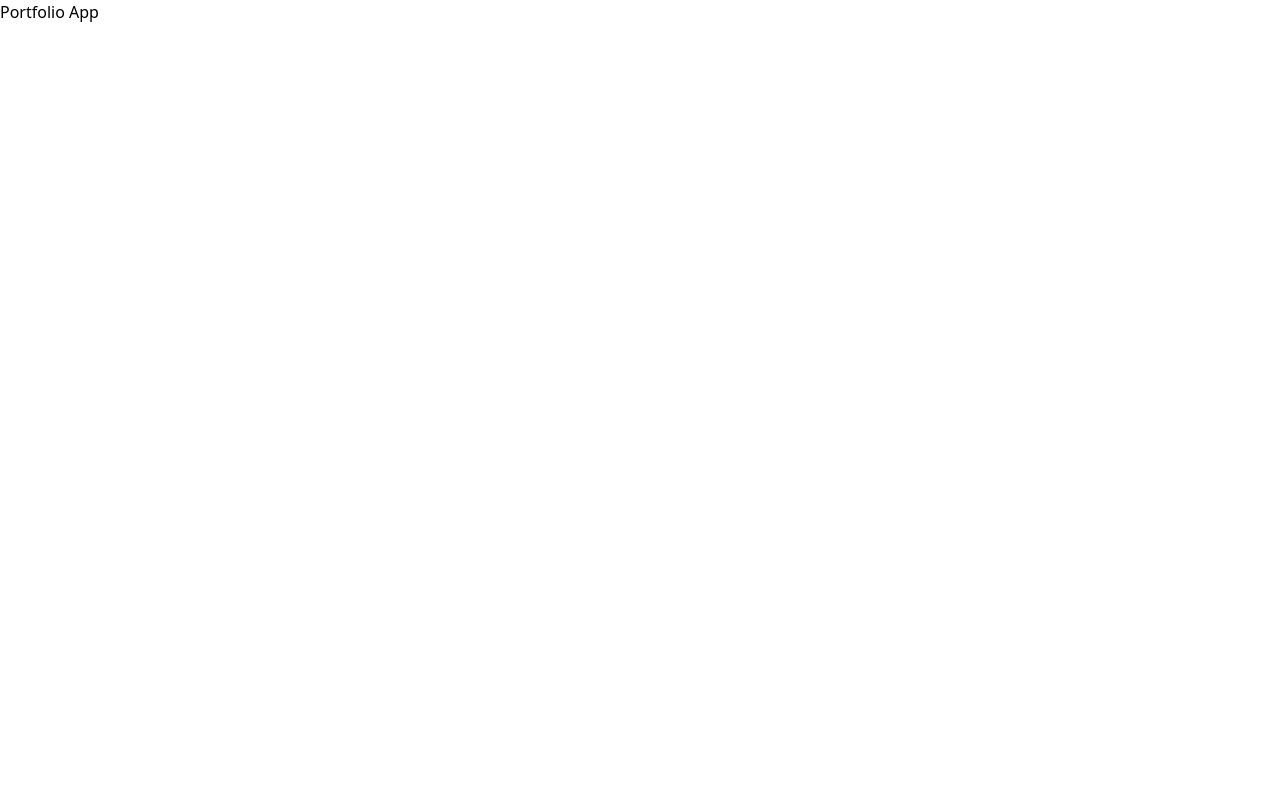
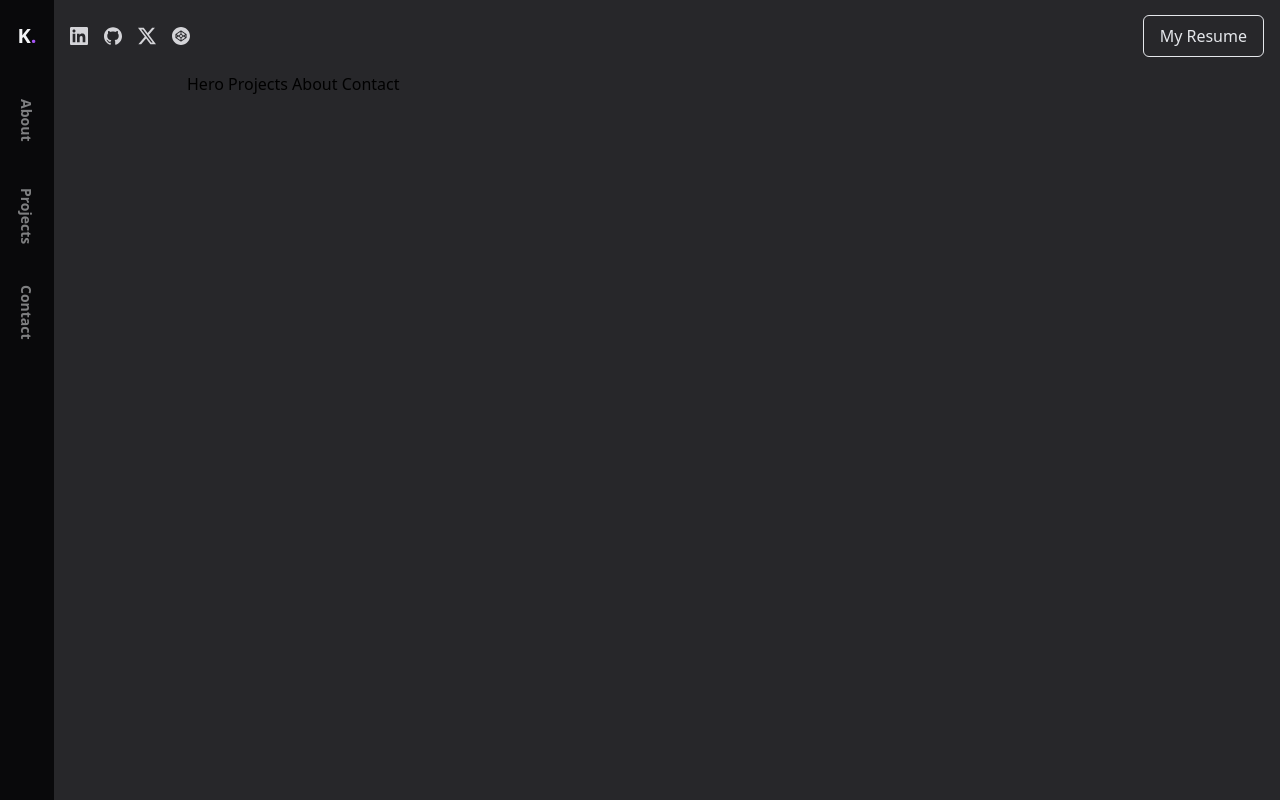
Before and after one commit to karlpnord/portfolio, a React (Vite) app: page / in a window 1280 px wide. Built offline with nearby package versions, Linux system fonts and the light colour scheme.

Commit message:
Header and SideNav components

```diff
--- a/index.html
+++ b/index.html
@@ -3,7 +3,7 @@
   <head>
     <meta charset="UTF-8" />
     <meta name="viewport" content="width=device-width, initial-scale=1.0" />
-    <title>Vite + React + TS</title>
+    <title>Karl Nordgaard Porfolio</title>
   </head>
   <body>
     <div id="root"></div>
--- a/package.json
+++ b/package.json
@@ -10,8 +10,12 @@
     "preview": "vite preview"
   },
   "dependencies": {
+    "motion": "^11.13.5",
     "react": "^18.3.1",
-    "react-dom": "^18.3.1"
+    "react-dom": "^18.3.1",
+    "react-icons": "^5.4.0",
+    "react-router-dom": "^7.0.2",
+    "tailwind-scrollbar": "^3.1.0"
   },
   "devDependencies": {
     "@eslint/js": "^9.15.0",
--- a/src/App.tsx
+++ b/src/App.tsx
@@ -1,7 +1,19 @@
+import Header from './components/header/Header';
+import SideNav from './components/header/SideNav';
+
 const App = () => {
   return (
-    <div>
-      Portfolio App
+    <div className='grid grid-cols-[54px_1fr]'>
+      <SideNav />
+      <main className='bg-zinc-800'>
+        <Header />
+        <div className='mx-auto max-w-5xl px-4 md:px-8 space-y-32 pb-24'>
+          Hero
+          Projects
+          About
+          Contact
+        </div>
+      </main>
     </div>
   );
 };
--- /dev/null
+++ b/src/components/buttons/OutlineButton.tsx
@@ -0,0 +1,16 @@
+import { ReactNode } from 'react';
+
+interface Props {
+  handler: () => void;
+  children: ReactNode;
+}
+
+const OutlineButton = ({ handler, children }: Props) => {
+  return (
+    <button onClick={handler} className='text-gray-200 border border-gray-200 px-4 py-2 rounded-md font-medium hover:bg-gray-200 hover:text-zinc-900 transition-colors'>
+      {children}
+    </button>
+  );
+};
+
+export default OutlineButton;
--- /dev/null
+++ b/src/components/header/Header.tsx
@@ -0,0 +1,13 @@
+import MyLinks from '../../util/MyLinks';
+import OutlineButton from '../buttons/OutlineButton';
+
+const Header = () => {
+  return (
+    <header className='h-[72px] px-4 flex items-center justify-between sticky top-0 z-20 bg-zinc-800 backdrop-blur-md'>
+      <MyLinks />
+      <OutlineButton handler={() => window.open('/Karl_Petter_Nordgaard_CV.pdf')}>My Resume</OutlineButton>
+    </header>
+  );
+};
+
+export default Header;
--- /dev/null
+++ b/src/components/header/SideNav.tsx
@@ -0,0 +1,66 @@
+import { useEffect, useState } from 'react';
+import { motion } from 'framer-motion';
+import SideNavLink from './SideNavLink';
+
+const SideNav = () => {
+  const [selected, setSelected] = useState('');
+
+  useEffect(() => {
+    const sections = document.querySelectorAll('.section-wrapper');
+
+    const options = {
+      threshold: 0.3,
+    };
+
+    const callback = (entries: any) => {
+      entries.forEach((entry: any) => {
+        if (entry.isIntersecting) {
+          setSelected(entry.target.id);
+        }
+      });
+    };
+
+    const observer = new IntersectionObserver(callback, options);
+
+    sections.forEach((section) => observer.observe(section));
+  }, []);
+
+  return (
+    <motion.nav
+      initial={{ x: -70 }}
+      animate={{ x: 0 }}
+      transition={{ duration: 0.5 }}
+      className='scrollbar-none bg-zinc-950 h-screen sticky top-0 left-0 z-20 flex flex-col items-center'
+    >
+      <span className='shrink-0 text-xl font-bold text-gray-100 leading-[1] size-10 flex items-center justify-center my-4'>
+        K<span className='text-purple-500'>.</span>
+      </span>
+      <SideNavLink
+        selected={selected}
+        setSelected={setSelected}
+        value='about'
+        href='#about'
+      >
+        About
+      </SideNavLink>
+      <SideNavLink
+        selected={selected}
+        setSelected={setSelected}
+        value='projects'
+        href='#projects'
+      >
+        Projects
+      </SideNavLink>
+      <SideNavLink
+        selected={selected}
+        setSelected={setSelected}
+        value='contact'
+        href='#contact'
+      >
+        Contact
+      </SideNavLink>
+    </motion.nav>
+  );
+};
+
+export default SideNav;
--- /dev/null
+++ b/src/components/header/SideNavLink.tsx
@@ -0,0 +1,43 @@
+import { Dispatch, SetStateAction } from 'react';
+import { motion } from 'framer-motion';
+import { Link } from 'react-router-dom';
+
+interface Props {
+  selected: string;
+  setSelected: Dispatch<SetStateAction<string>>;
+  href: string;
+  children: string;
+  value: string;
+}
+
+const SideNavLink = ({
+  setSelected,
+  selected,
+  children,
+  href,
+  value,
+}: Props) => {
+  return (
+    <motion.div
+      initial={{ x: -70 }}
+      animate={{ x: 0 }}
+      transition={{ duration: 0.5, delay: 0.1 }}
+    >
+      <Link
+        to={href}
+        onClick={() => {
+          setSelected(value);
+        }}
+        className={`[writing-mode:vertical-rl] h-24 shrink-0 flex items-center justify-center border-r-2 font-semibold text-sm text-gray-100 transition-all p-4 ${
+          selected === value
+            ? 'bg-zinc-800 border-purple-500 opacity-100'
+            : 'border-transparent hover:border-r-zinc-50 opacity-50 hover:bg-zinc-900'
+        }`}
+      >
+        {children}
+      </Link>
+    </motion.div>
+  );
+};
+
+export default SideNavLink;
--- a/src/main.tsx
+++ b/src/main.tsx
@@ -2,9 +2,12 @@ import { StrictMode } from 'react';
 import { createRoot } from 'react-dom/client';
 import './index.css';
 import App from './App.tsx';
+import { BrowserRouter } from 'react-router-dom';
 
 createRoot(document.getElementById('root')!).render(
   <StrictMode>
-    <App />
+    <BrowserRouter>
+      <App />
+    </BrowserRouter>
   </StrictMode>,
 );
--- /dev/null
+++ b/src/util/MyLinks.tsx
@@ -0,0 +1,41 @@
+import { SiLinkedin, SiGithub, SiX, SiCodepen } from 'react-icons/si';
+import { Link } from 'react-router-dom';
+
+const MyLinks = () => (
+  <div className='flex items-center text-lg gap-4'>
+    <Link
+      className='text-zinc-300 hover:text-purple-500 transition-colors'
+      to='https://www.linkedin.com'
+      target='_blank'
+      rel='nofollow'
+    >
+      <SiLinkedin />
+    </Link>
+    <Link
+      className='text-zinc-300 hover:text-purple-500 transition-colors'
+      to='https://www.github.com'
+      target='_blank'
+      rel='nofollow'
+    >
+      <SiGithub />
+    </Link>
+    <Link
+      className='text-zinc-300 hover:text-purple-500 transition-colors'
+      to='https://www.x.com'
+      target='_blank'
+      rel='nofollow'
+    >
+      <SiX />
+    </Link>
+    <Link
+      className='text-zinc-300 hover:text-purple-500 transition-colors'
+      to='https://www.codepen.io'
+      target='_blank'
+      rel='nofollow'
+    >
+      <SiCodepen />
+    </Link>
+  </div>
+);
+
+export default MyLinks;
--- a/tailwind.config.js
+++ b/tailwind.config.js
@@ -1,3 +1,5 @@
+import tailwindScrollbar from 'tailwind-scrollbar';
+
 /** @type {import('tailwindcss').Config} */
 export default {
   content: [
@@ -7,5 +9,7 @@ export default {
   theme: {
     extend: {},
   },
-  plugins: [],
+  plugins: [
+    tailwindScrollbar,
+  ],
 };
```
Also changed, not shown: 2 other files (tests, documents, lock files or other folders).
